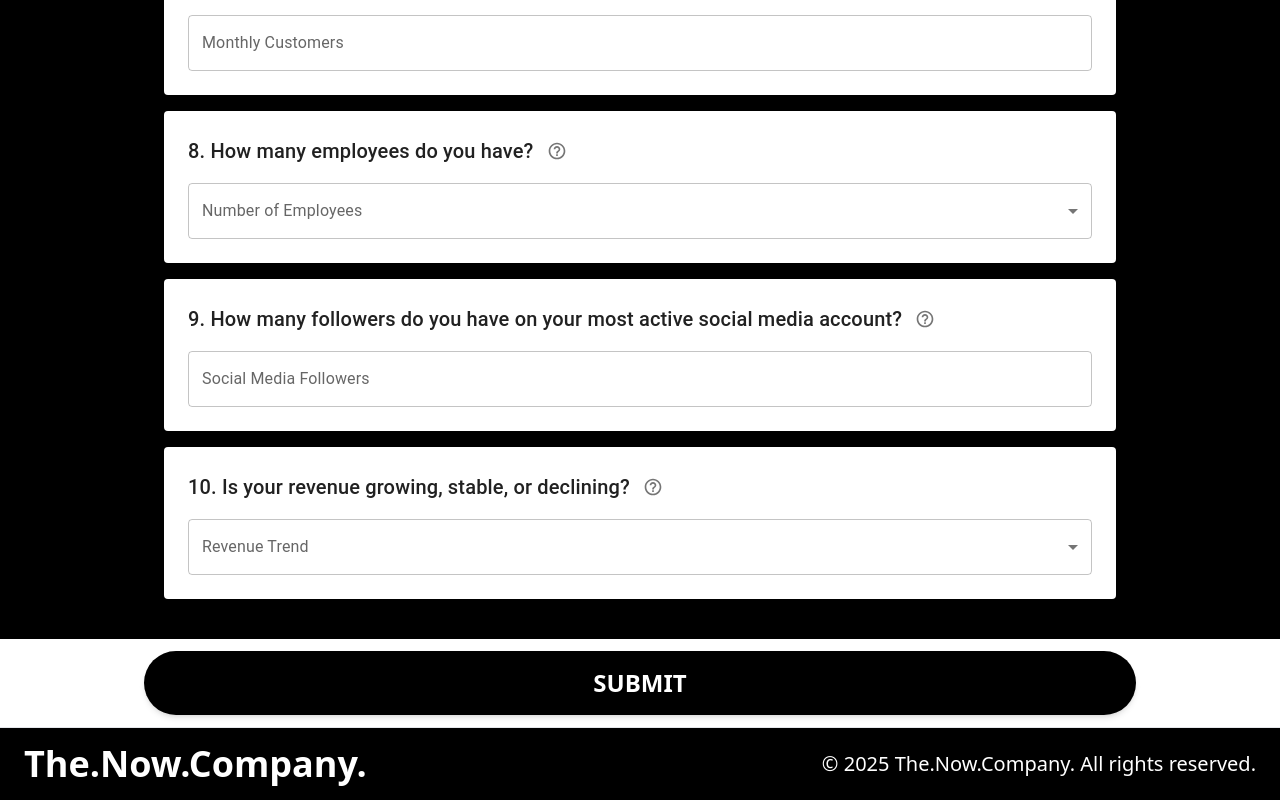
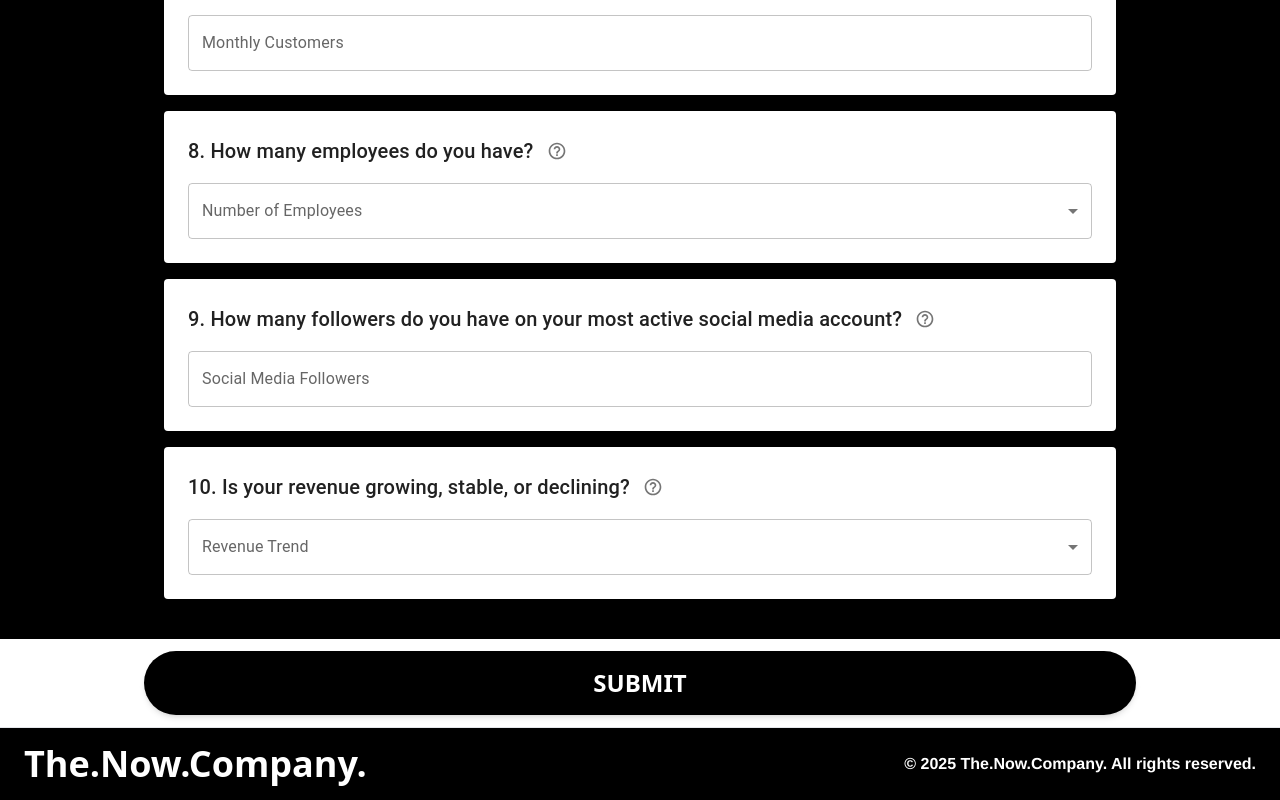
Before and after one commit to remote-cto/now-tnv, a Next.js app: page /valuation in a window 1280 px wide. Shown: the part 2166-2966 px from the top of the page. Built offline with nearby package versions, Linux system fonts and the light colour scheme.

Commit message:
footer updated

```diff
--- a/app/components/ValuationPageFooter.tsx
+++ b/app/components/ValuationPageFooter.tsx
@@ -9,7 +9,7 @@ const ValuationPageFooter: React.FC = () => {
         The.Now.Company.
       </div>
 
-      <div className=" text-xs lg:text-xl text-white">
+      <div className=" text-xs lg:text-base text-white font-semibold font-['Helvetica']">
         © {currentYear} The.Now.Company. All rights reserved.
       </div>
     </footer>
```
